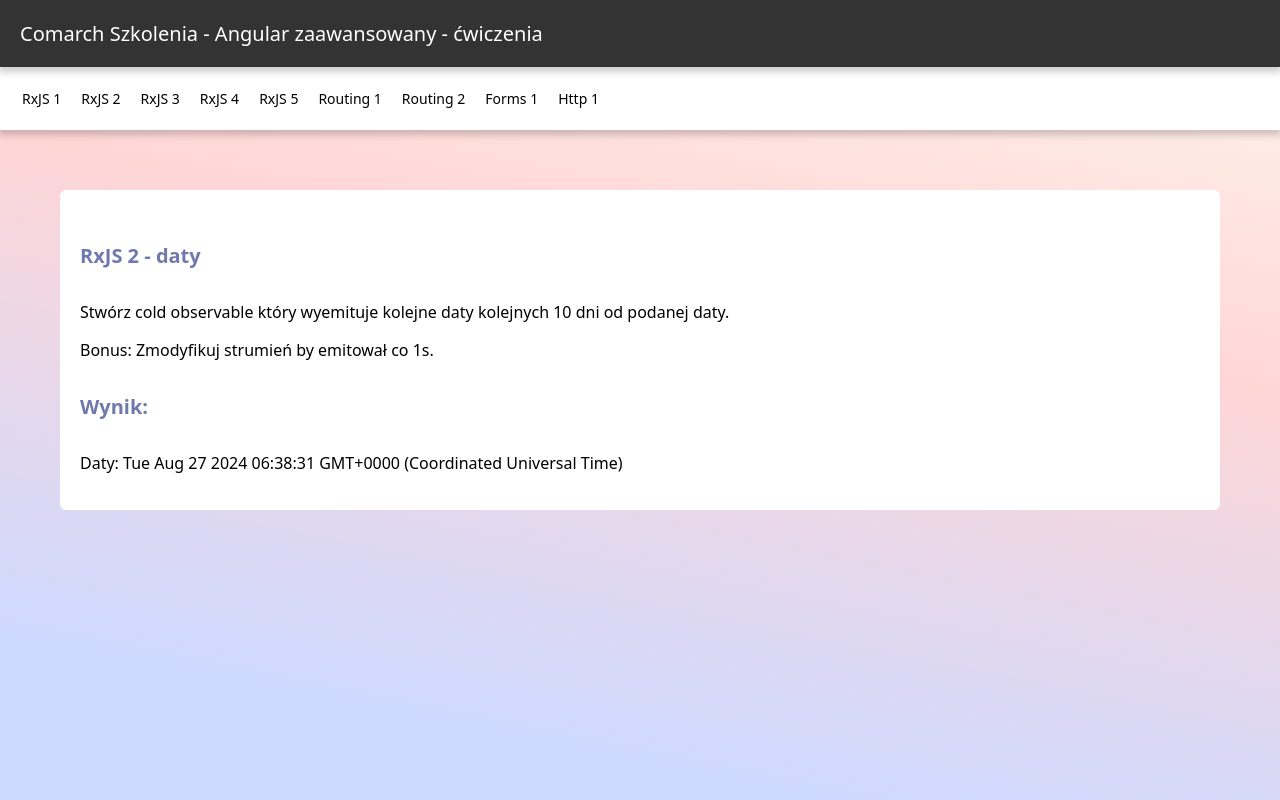
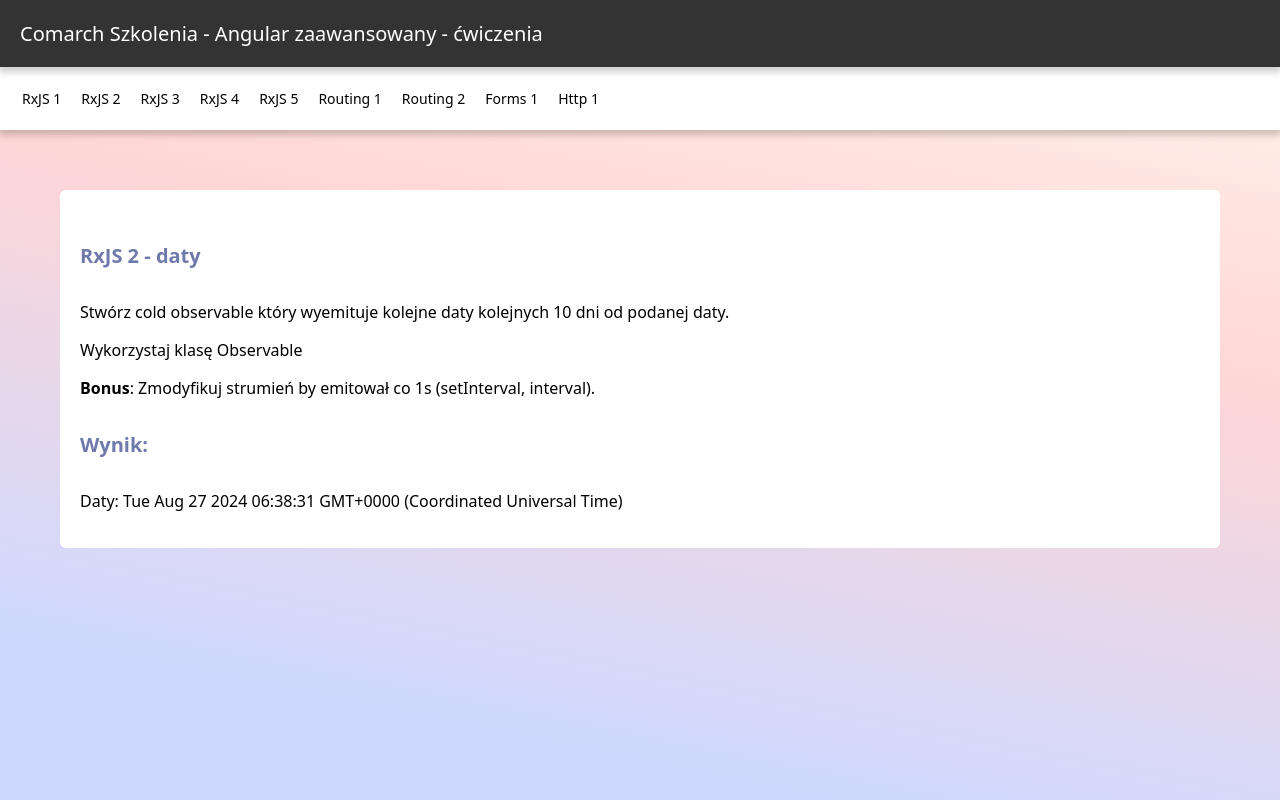
Before and after one commit to rbrzegowy/cwiczenia-angular-zaawansowany, an Angular app: page /rxjs2 in a window 1280 px wide. Built offline with nearby package versions, Linux system fonts and the light colour scheme.

Commit message:
rxjs2 fix

```diff
--- a/src/app/components/rxjs/rxjs2/rxjs2.component.html
+++ b/src/app/components/rxjs/rxjs2/rxjs2.component.html
@@ -3,7 +3,10 @@
   Stwórz cold observable który wyemituje kolejne daty kolejnych 10 dni od
   podanej daty.
 </p>
-<p>Bonus: Zmodyfikuj strumień by emitował co 1s.</p>
+<p>Wykorzystaj klasę Observable</p>
+<p>
+  <b>Bonus</b>: Zmodyfikuj strumień by emitował co 1s (setInterval, interval).
+</p>
 <h3>Wynik:</h3>
 <section>
   <p>Daty: {{ tenDaysFromNow$ | toArray | async }}</p>
```
